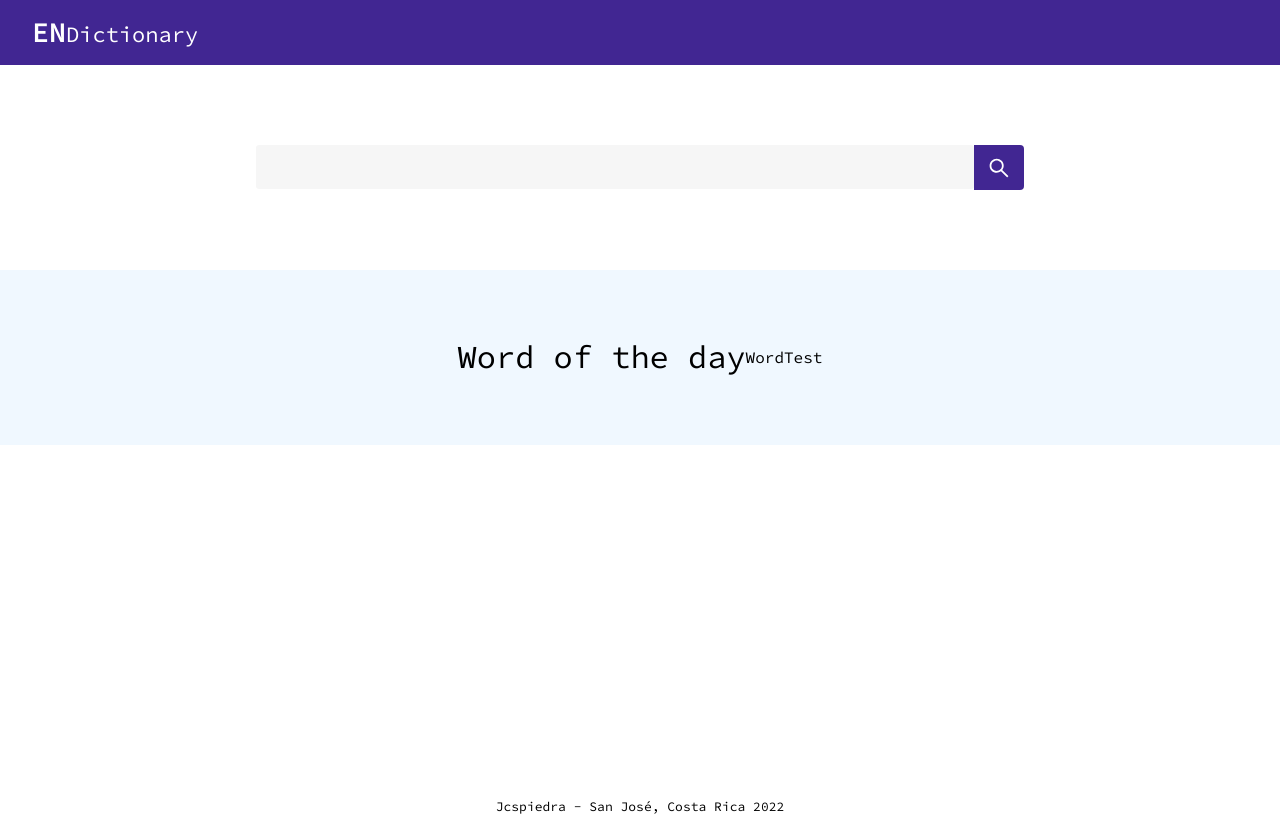
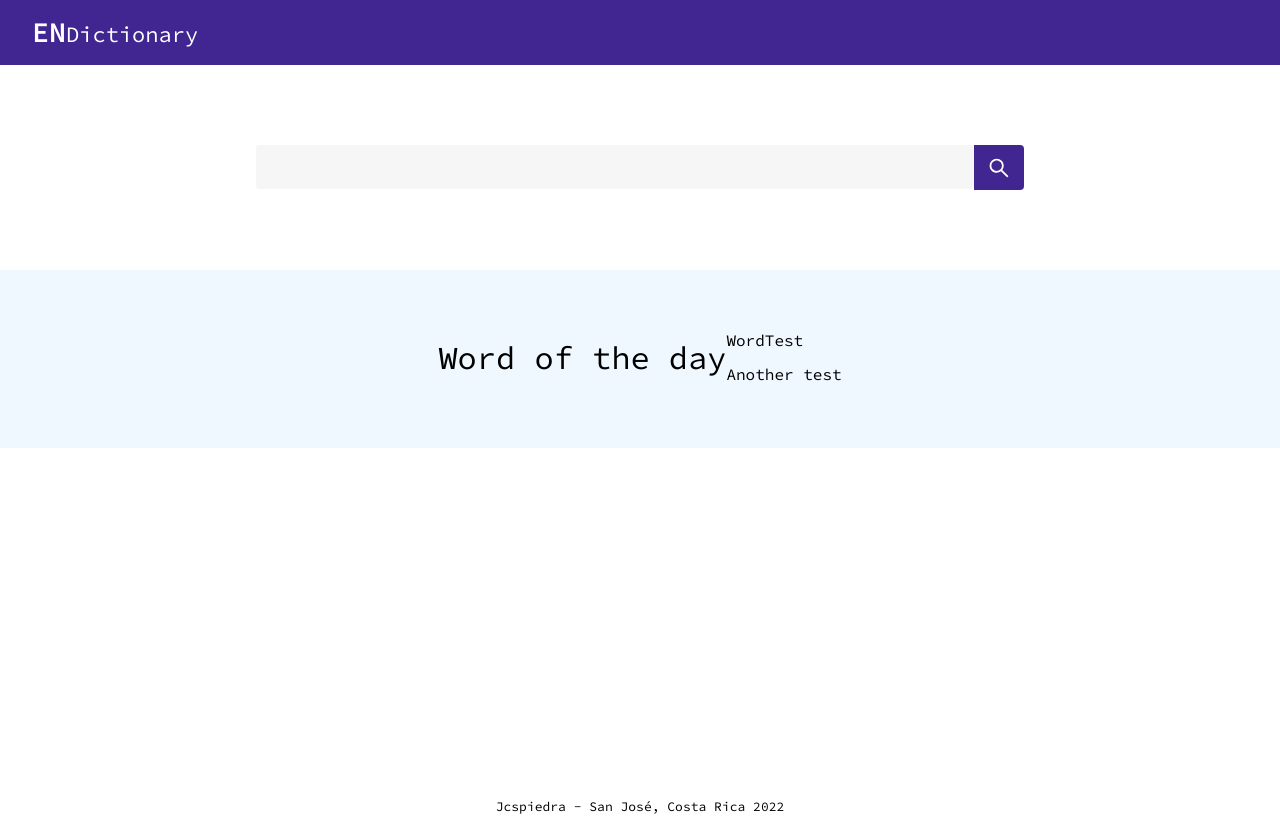
Before and after one commit to spiedra/en-dictionary, a React (Create React App) app: page / in a window 1280 px wide. Built offline with nearby package versions, Linux system fonts and the light colour scheme.

Commit message:
style: update word-day component format

```diff
--- a/src/components/WordDay/index.js
+++ b/src/components/WordDay/index.js
@@ -7,6 +7,7 @@ const WordDay = () => {
       <h1>Word of the day</h1>
       <div>
         <h2>WordTest</h2>
+        <p>Another test</p>
       </div>
     </SectionWordDay>
   )
--- a/src/components/WordDay/styles.js
+++ b/src/components/WordDay/styles.js
@@ -1,7 +1,7 @@
 import styled from 'styled-components'
 
 export const SectionWordDay = styled.section`
-  ${props => props.theme.mixins.flexCenter}
+  ${(props) => props.theme.mixins.flexCenter}
   background-color: aliceblue;
   padding: 3rem 0;
   width: 100%;
--- a/src/pages/Translation/Index.js
+++ b/src/pages/Translation/Index.js
@@ -4,7 +4,7 @@ import { useParams } from 'react-router-dom'
 const Translation = () => {
   const { word } = useParams()
 
-  return (<h1>This is the translation of: {word}</h1>)
+  return <h1>This is the translation of: {word}</h1>
 }
 
 export default Translation
```
